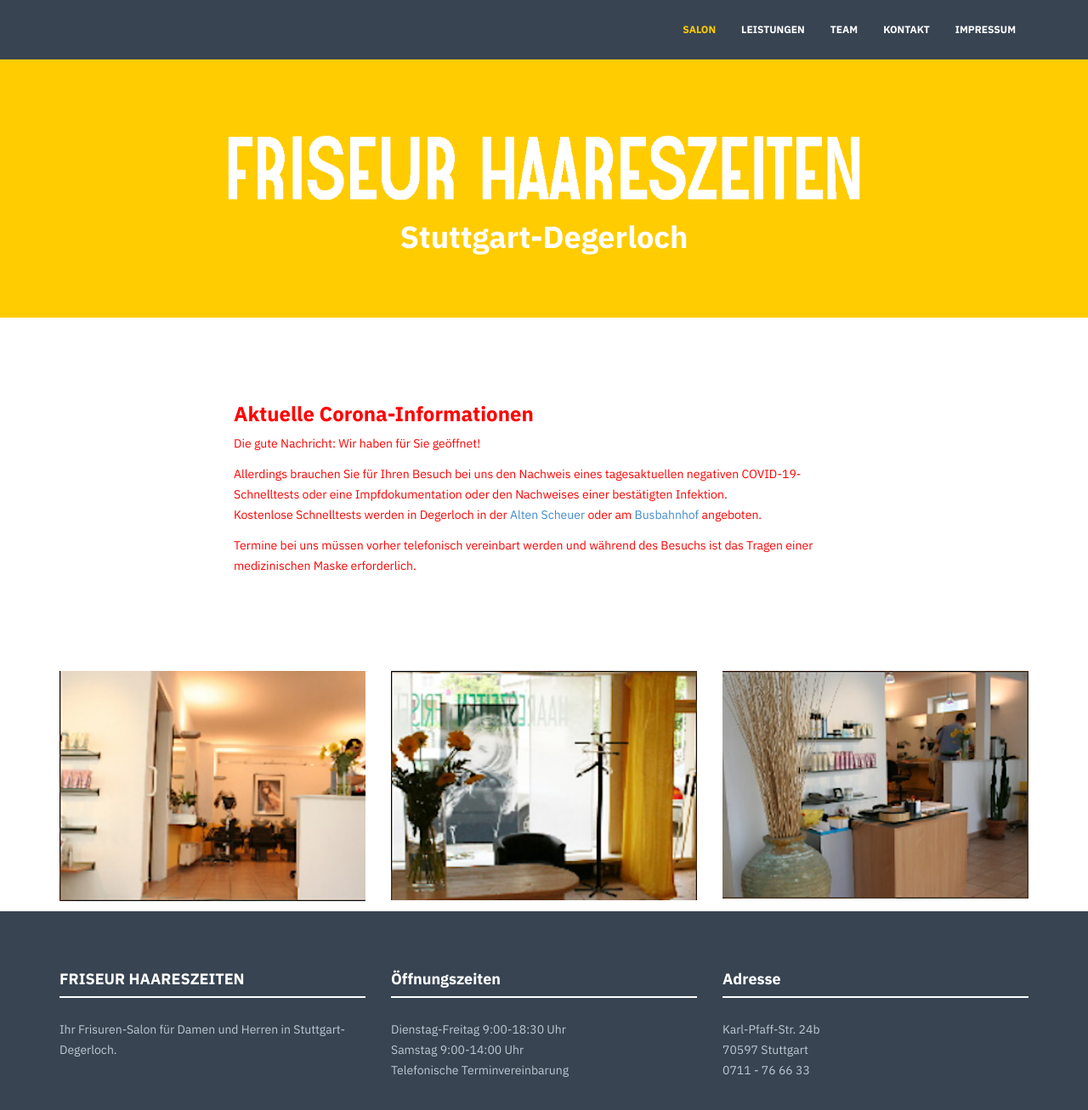
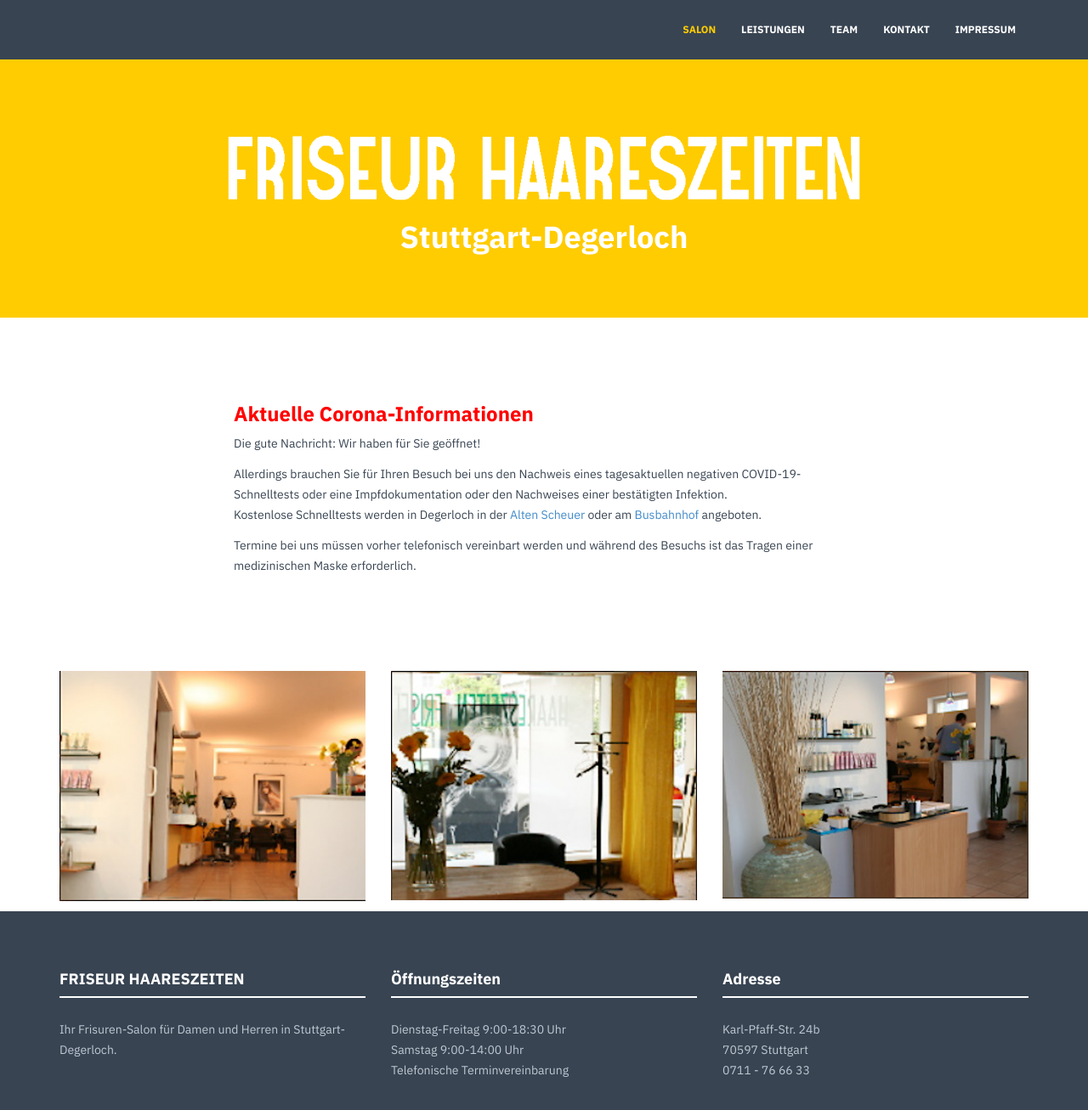
Before and after one commit to haareszeiten/haareszeiten.github.io, a Jekyll site: the page built from index.html, in a window 1280 px wide and 1344 px high. Shown: the top 1307 px of the window at 85% size. Built offline with Jekyll 4.4.1, drawn with Linux system fonts in a browser that asks for light colours; nearby versions of some CDN libraries.

Commit message:
weniger rot

```diff
--- a/index.html
+++ b/index.html
@@ -12,16 +12,16 @@ footer: yes
         <h3 style="color:red;">
             Aktuelle Corona-Informationen
         </h3>
-        <p style="color:red;">
+        <p>
             Die gute Nachricht: Wir haben für Sie geöffnet!
         </p>
-        <p style="color:red;">
+        <p>
             Allerdings brauchen Sie für Ihren Besuch bei uns den Nachweis eines tagesaktuellen negativen
             COVID-19-Schnelltests oder eine Impfdokumentation oder den Nachweises einer bestätigten Infektion.
             <br/>Kostenlose Schnelltests werden in Degerloch in der <a href="https://gqs.jimdosite.com/stuttgart-und-lkr.-calw/" target="_blank">Alten Scheuer</a>
             oder am <a href="https://www.neckar-kaeptn.de/corona-schnelltest/testzentren-stuttgart/" target="_blank">Busbahnhof</a> angeboten.
         </p>
-        <p style="color:red;">
+        <p>
             Termine bei uns müssen vorher telefonisch vereinbart werden und während des Besuchs ist das Tragen
             einer medizinischen Maske erforderlich.
         </p>
```
